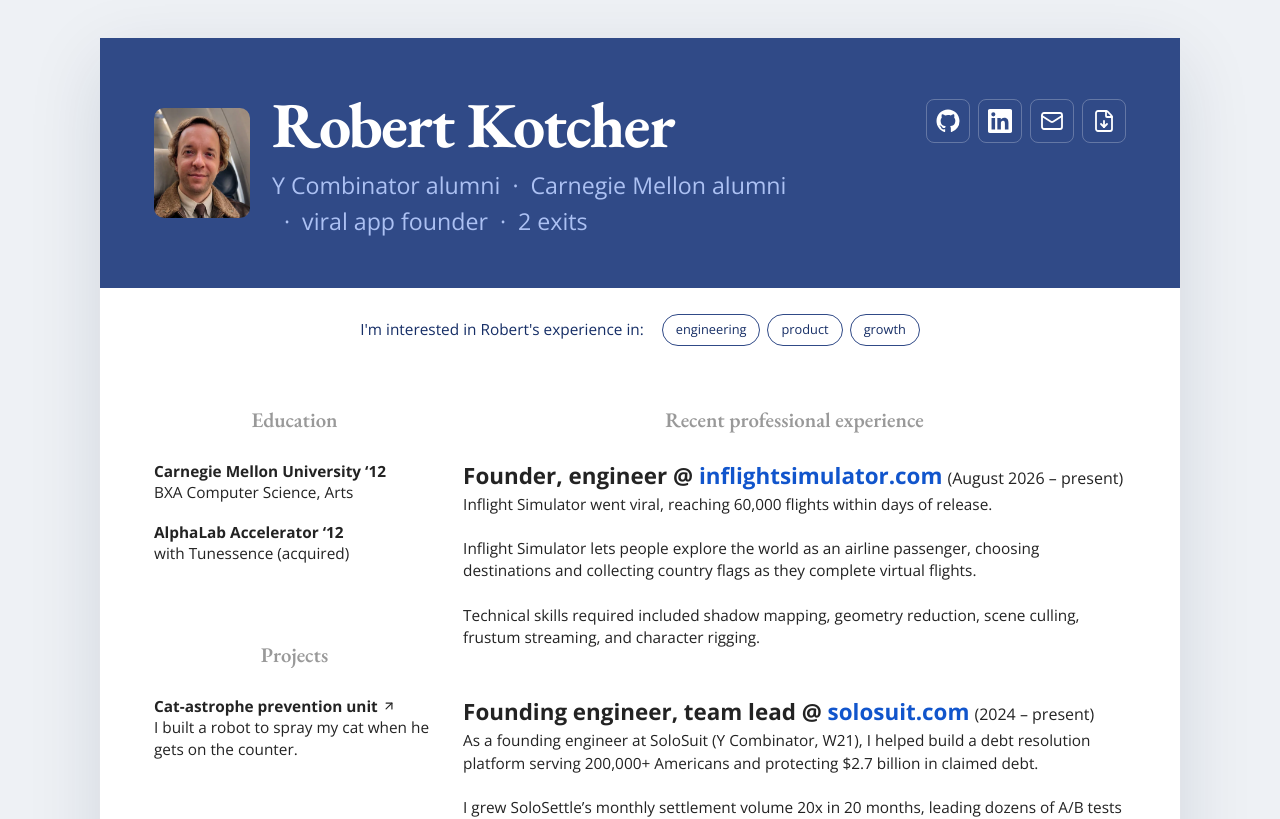
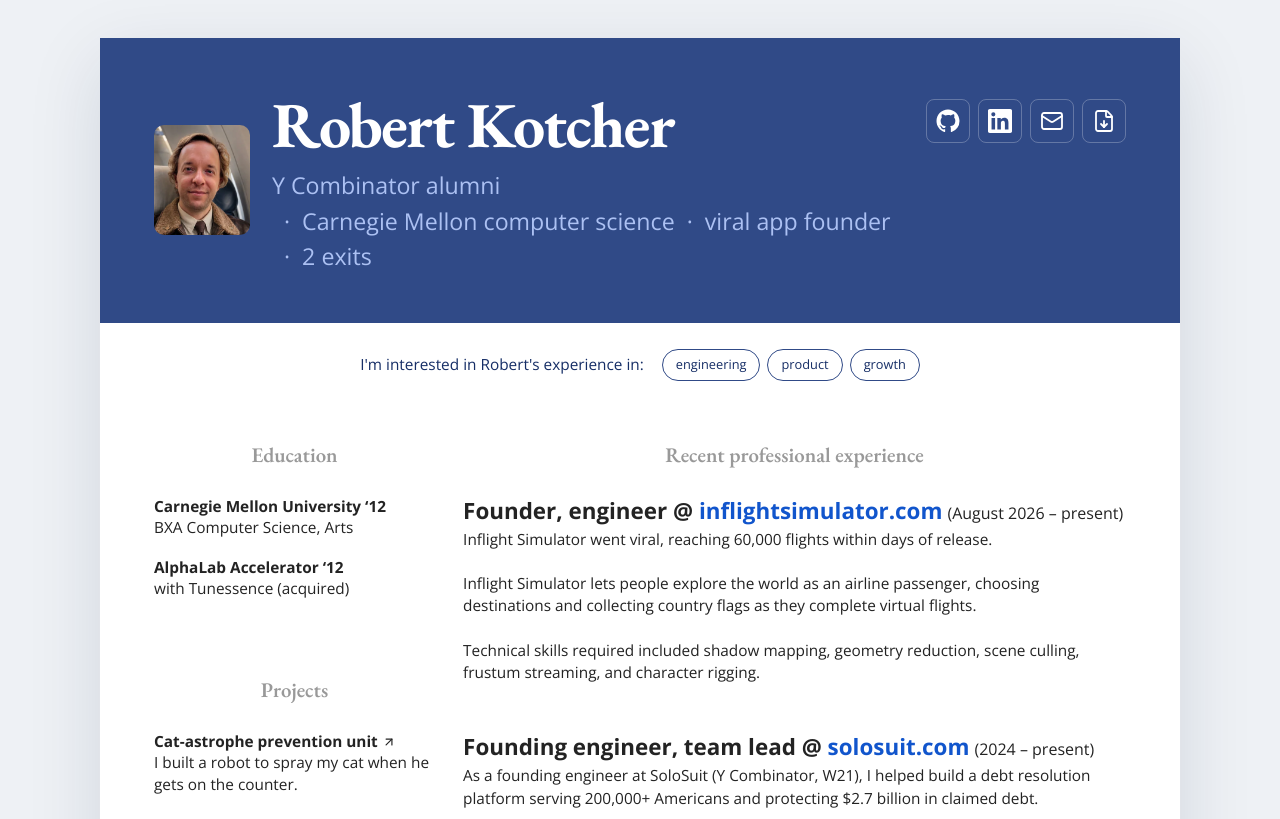
Before and after one commit to robertkotcher/robertkotcher.com, a Next.js app: page / in a window 1280 px wide. Shown: the top 819 px of the page. Built offline with nearby package versions, Linux system fonts and the light colour scheme.

Commit message:
Update Carnegie Mellon header highlight to computer science

```diff
--- a/app/Resume.tsx
+++ b/app/Resume.tsx
@@ -43,7 +43,7 @@
           <div className="identity">
             <h1>Robert Kotcher</h1>
             <p className="identity-highlights">
-              <span>Y Combinator alumni</span><span>Carnegie Mellon alumni</span><span>viral app founder</span><span>2 exits</span>
+              <span>Y Combinator alumni</span><span>Carnegie Mellon computer science</span><span>viral app founder</span><span>2 exits</span>
             </p>
           </div>
           </div>
```
Also changed, not shown: 2 other files (tests, documents, lock files or other folders).
